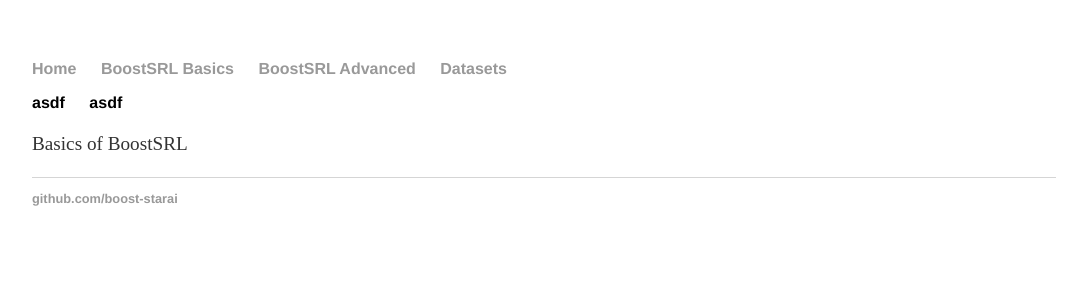
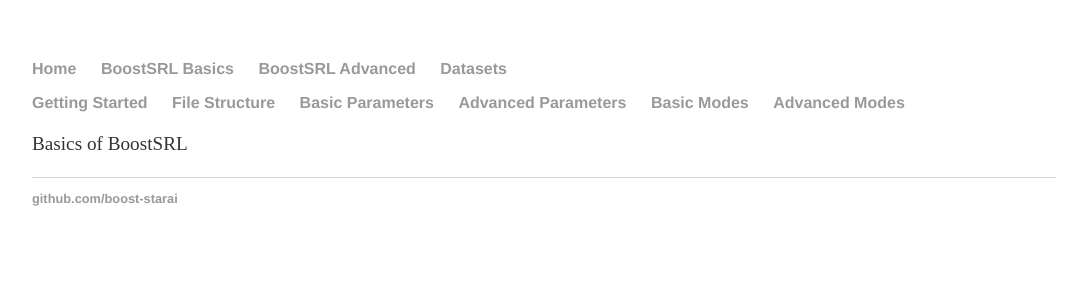
Before and after one commit to starling-lab/starling.utdallas.edu, a Jekyll site: the page built from boostsrl-basics/index.html, in a window 1280 px wide. Shown: the top 300 px of the page, without its empty margins (96-1183 px from the left). Built offline with Jekyll 4.4.1, drawn with Linux system fonts in a browser that asks for light colours.

Commit message:
links from the boostsrl basics page.

```diff
--- a/boostsrl-basics/index.html
+++ b/boostsrl-basics/index.html
@@ -5,8 +5,12 @@ title: BoostSRL Basics | BoostSRL Wiki
 
 <nav>
   <ul>
-    <li>asdf</li>
-    <li>asdf</li>
+    <li><a href="/">Getting Started</a></li>
+    <li><a href="/">File Structure</a></li>
+    <li><a href="/">Basic Parameters</a></li>
+    <li><a href="/">Advanced Parameters</a></li>
+    <li><a href="/">Basic Modes</a></li>
+    <li><a href="/">Advanced Modes</a></li>
   </ul>
 </nav>
 
```
